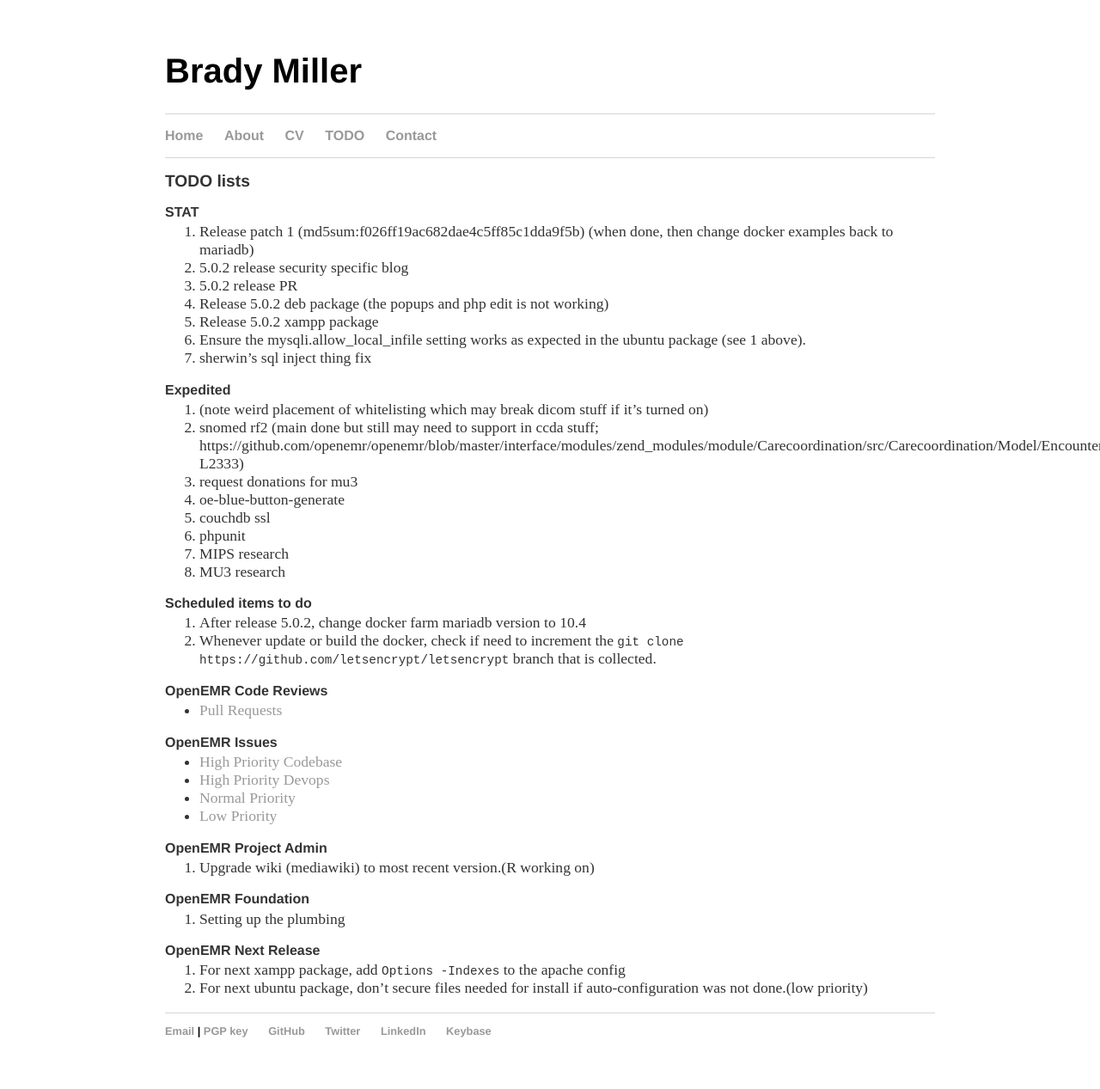
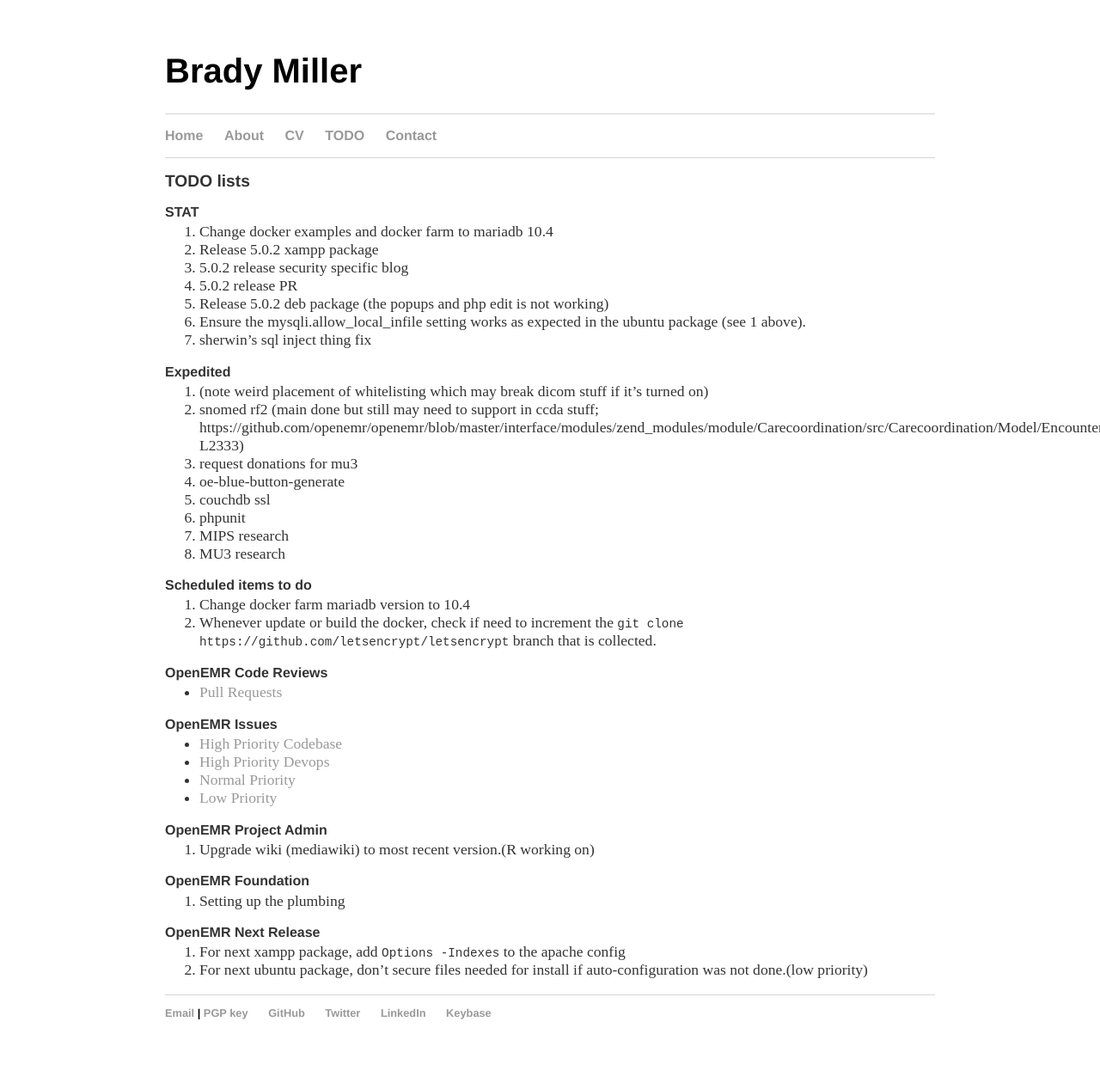
Before and after one commit to bradymiller/bradymiller.github.io, a Jekyll site: the page built from todo/index.md, in a window 1280 px wide. Shown: the whole page at 86% size. Built offline with Jekyll 4.4.1, drawn with Linux system fonts in a browser that asks for light colours; our own code applies the rules of GitHub Pages for plain Markdown files; after the commit the page ends 1246 px from its top, so only the background shows below that.

Commit message:
Update index.md

```diff
--- a/todo/index.md
+++ b/todo/index.md
@@ -4,11 +4,11 @@ layout: default
 ## TODO lists
 
 ### STAT
-1. Release patch 1 (md5sum:f026ff19ac682dae4c5ff85c1dda9f5b) (when done, then change docker examples back to mariadb)
+1. Change docker examples and docker farm to mariadb 10.4
+1. Release 5.0.2 xampp package
 1. 5.0.2 release security specific blog
 1. 5.0.2 release PR
 1. Release 5.0.2 deb package (the popups and php edit is not working)
-1. Release 5.0.2 xampp package
 1. Ensure the mysqli.allow_local_infile setting works as expected in the ubuntu package (see 1 above).
 1. sherwin's sql inject thing fix
 
@@ -23,7 +23,7 @@ layout: default
 1. MU3 research
 
 ### Scheduled items to do
-1. After release 5.0.2, change docker farm mariadb version to 10.4
+1. Change docker farm mariadb version to 10.4
 1. Whenever update or build the docker, check if need to increment the `git clone https://github.com/letsencrypt/letsencrypt` branch that is collected.
 
 ### OpenEMR Code Reviews
```
